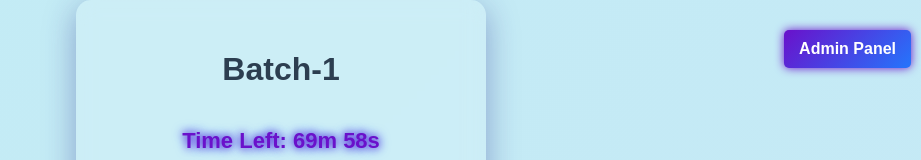
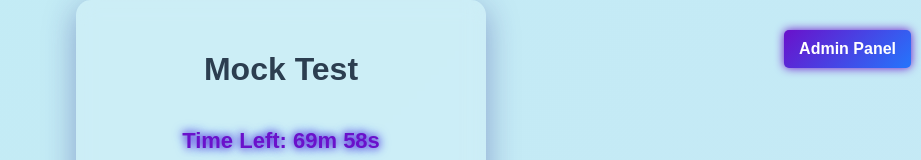
Before and after one commit to JunaidMahsood/batch-1, a plain HTML site: page index.html in a window 1280 px wide. Both pictures are taken after a click on the button "Start Test". Shown: the top 160 px of the page, without its empty margins (359-1280 px from the left). Drawn offline with nearby package versions, Linux system fonts and the light colour scheme.

Commit message:
Update index.html

```diff
--- a/index.html
+++ b/index.html
@@ -22,7 +22,7 @@
 </div>
 
 <div class="container quiz-container hidden" id="quiz-container">
-    <h1>Batch-1</h1>
+    <h1>Mock Test</h1>
     <div id="timer" class="glow">Time Left: <span id="time">60s</span></div>
     <form id="quiz-form">
         <div id="questions-area"></div>
```
